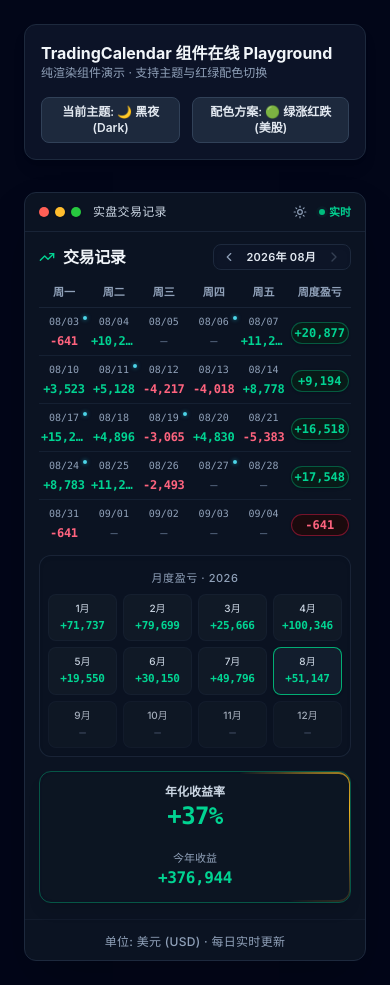
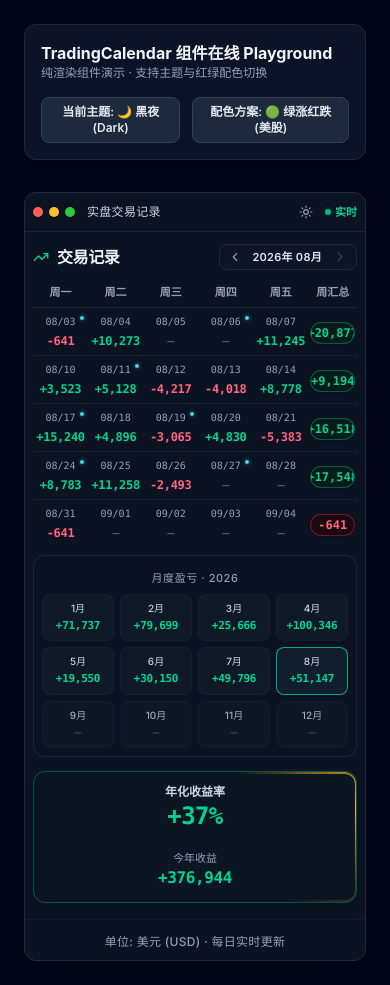
Before and after one commit to szy0syz/react-trading-calendar, a React (Vite) app: page / in a window 390 px wide. Built offline with nearby package versions, Linux system fonts and the light colour scheme.

Commit message:
fix: improve mobile responsiveness and column spacing

```diff
--- a/src/TradingCalendar.tsx
+++ b/src/TradingCalendar.tsx
@@ -91,7 +91,7 @@
           weeklySummaries={weeklySummaries}
         />
 
-        <div className="px-3.5 sm:px-6 pb-4 sm:pb-6 flex flex-col sm:flex-row gap-3.5 items-stretch">
+        <div className="px-2 sm:px-6 pb-4 sm:pb-6 flex flex-col sm:flex-row gap-3.5 items-stretch">
           <MonthlyPnLGrid
             year={year}
             currentMonth={month}
--- a/src/components/TradingCalendarControls.tsx
+++ b/src/components/TradingCalendarControls.tsx
@@ -29,7 +29,7 @@
   };
 
   return (
-    <div className="flex items-center justify-between px-3.5 sm:px-6 pt-3 sm:pt-4 pb-2 sm:pb-3">
+    <div className="flex items-center justify-between px-2 sm:px-6 pt-3 sm:pt-4 pb-2 sm:pb-3">
       <div className="flex items-center space-x-2 sm:space-x-2.5">
         <TrendingUp className="w-4 h-4 sm:w-5 sm:h-5 text-emerald-500 dark:text-emerald-400" />
         <h2 className="text-base sm:text-lg font-bold text-slate-900 dark:text-slate-100 tracking-tight">
--- a/src/components/TradingCalendarHeader.tsx
+++ b/src/components/TradingCalendarHeader.tsx
@@ -7,7 +7,7 @@
   const { title, statusText, theme, showThemeToggle, onThemeToggle } = useTradingCalendar();
 
   return (
-    <div className="flex items-center justify-between px-3.5 sm:px-6 py-2 sm:py-3 border-b border-slate-200 dark:border-slate-800/80">
+    <div className="flex items-center justify-between px-2 sm:px-6 py-2 sm:py-3 border-b border-slate-200 dark:border-slate-800/80">
       <div className="flex items-center space-x-2 sm:space-x-3 truncate">
         {/* macOS 风格三点装饰 */}
         <div className="flex items-center space-x-1.5 sm:space-x-2 shrink-0">
--- a/src/components/WeeklyCalendarGrid.tsx
+++ b/src/components/WeeklyCalendarGrid.tsx
@@ -90,7 +90,7 @@
 }
 
 const WeekSummaryBadge: React.FC<WeekSummaryBadgeProps> = ({ weeklyPnL, colorScheme, isCompact = true }) => (
-  <td className={cn("text-center px-0.5 sm:px-2", isCompact ? "py-1.5 sm:py-2" : "py-2 sm:py-3")}>
+  <td className={cn("text-center px-0.5 sm:px-1.5", isCompact ? "py-1.5 sm:py-2" : "py-2 sm:py-3")}>
     <span className={getPnLBadgeStyle(weeklyPnL, colorScheme)}>
       {formatPnL(weeklyPnL)}
     </span>
@@ -110,17 +110,20 @@
   const isCompact = density === 'compact';
 
   return (
-    <div className="px-3.5 sm:px-6 pb-2 sm:pb-3 w-full overflow-visible">
+    <div className="px-2 sm:px-6 pb-2 sm:pb-3 w-full overflow-visible">
       <table className="w-full table-fixed border-collapse text-left">
         <thead>
           <tr className="border-b border-slate-200 dark:border-slate-800/80 text-[11px] sm:text-xs font-semibold text-slate-500 dark:text-slate-400">
             <th className={cn("hidden md:table-cell px-1 font-normal w-12 sm:w-20 text-slate-400", isCompact ? "py-1.5 sm:py-2" : "py-2 sm:py-3")} />
-            <th className={cn("text-center w-[16%] sm:w-[15%]", isCompact ? "py-1.5 sm:py-2 px-0.5 sm:px-1" : "py-2 sm:py-3 px-0.5 sm:px-2")}>周一</th>
-            <th className={cn("text-center w-[16%] sm:w-[15%]", isCompact ? "py-1.5 sm:py-2 px-0.5 sm:px-1" : "py-2 sm:py-3 px-0.5 sm:px-2")}>周二</th>
-            <th className={cn("text-center w-[16%] sm:w-[15%]", isCompact ? "py-1.5 sm:py-2 px-0.5 sm:px-1" : "py-2 sm:py-3 px-0.5 sm:px-2")}>周三</th>
-            <th className={cn("text-center w-[16%] sm:w-[15%]", isCompact ? "py-1.5 sm:py-2 px-0.5 sm:px-1" : "py-2 sm:py-3 px-0.5 sm:px-2")}>周四</th>
-            <th className={cn("text-center w-[16%] sm:w-[15%]", isCompact ? "py-1.5 sm:py-2 px-0.5 sm:px-1" : "py-2 sm:py-3 px-0.5 sm:px-2")}>周五</th>
-            <th className={cn("text-center w-[20%] sm:w-[18%]", isCompact ? "py-1.5 sm:py-2 px-0.5 sm:px-1" : "py-2 sm:py-3 px-0.5 sm:px-2")}>周度盈亏</th>
+            <th className={cn("text-center w-[17%] sm:w-[15%]", isCompact ? "py-1.5 sm:py-2 px-0.5 sm:px-1" : "py-2 sm:py-3 px-0.5 sm:px-2")}>周一</th>
+            <th className={cn("text-center w-[17%] sm:w-[15%]", isCompact ? "py-1.5 sm:py-2 px-0.5 sm:px-1" : "py-2 sm:py-3 px-0.5 sm:px-2")}>周二</th>
+            <th className={cn("text-center w-[17%] sm:w-[15%]", isCompact ? "py-1.5 sm:py-2 px-0.5 sm:px-1" : "py-2 sm:py-3 px-0.5 sm:px-2")}>周三</th>
+            <th className={cn("text-center w-[17%] sm:w-[15%]", isCompact ? "py-1.5 sm:py-2 px-0.5 sm:px-1" : "py-2 sm:py-3 px-0.5 sm:px-2")}>周四</th>
+            <th className={cn("text-center w-[17%] sm:w-[15%]", isCompact ? "py-1.5 sm:py-2 px-0.5 sm:px-1" : "py-2 sm:py-3 px-0.5 sm:px-2")}>周五</th>
+            <th className={cn("text-center w-[15%] sm:w-[18%]", isCompact ? "py-1.5 sm:py-2 px-0.5 sm:px-1" : "py-2 sm:py-3 px-0.5 sm:px-2")}>
+              <span className="sm:hidden">周汇总</span>
+              <span className="hidden sm:inline">周度盈亏</span>
+            </th>
           </tr>
         </thead>
         <tbody className="divide-y divide-slate-100 dark:divide-slate-800/60">
--- a/src/theme/colorSchemes.ts
+++ b/src/theme/colorSchemes.ts
@@ -39,7 +39,7 @@
 // CVA 变体：周度汇总徽章
 // positive/negative 的颜色 token 由调用者从 COLOR_SCHEME_TOKENS 中注入（见 getPnLBadgeStyle）
 export const pnlBadgeVariants = cva(
-  'inline-flex items-center justify-center w-full px-2 sm:px-3 py-0.5 sm:py-1 rounded-full text-xs sm:text-sm font-mono font-bold border shadow-sm transition-colors duration-150 truncate',
+  'inline-flex items-center justify-center w-full px-1 sm:px-3 py-0.5 sm:py-1 rounded-full text-xs sm:text-sm font-mono font-bold border shadow-sm transition-colors duration-150 truncate',
   {
     variants: {
       sentiment: {
```
Also changed, not shown: package.json (+9 -2 lines).
